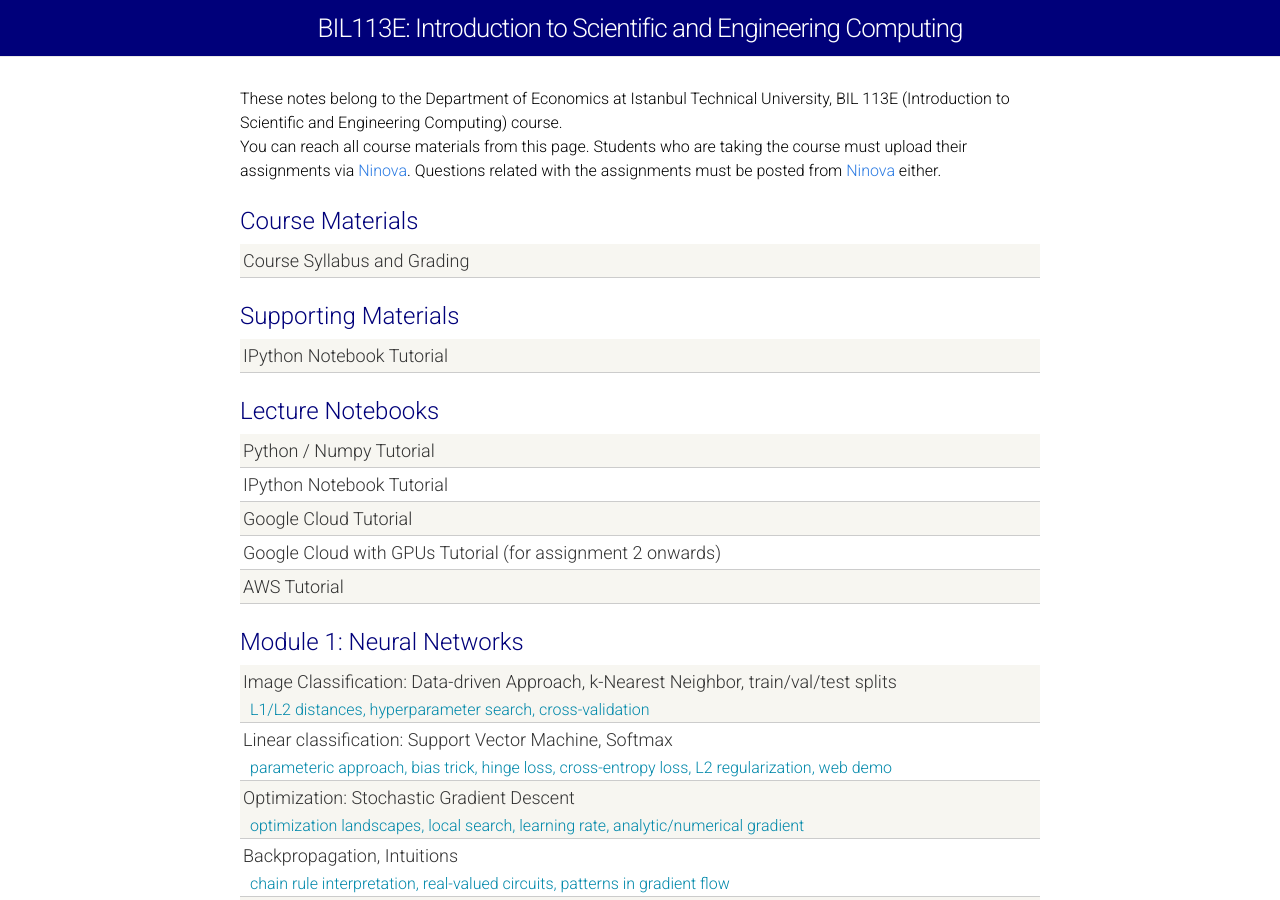
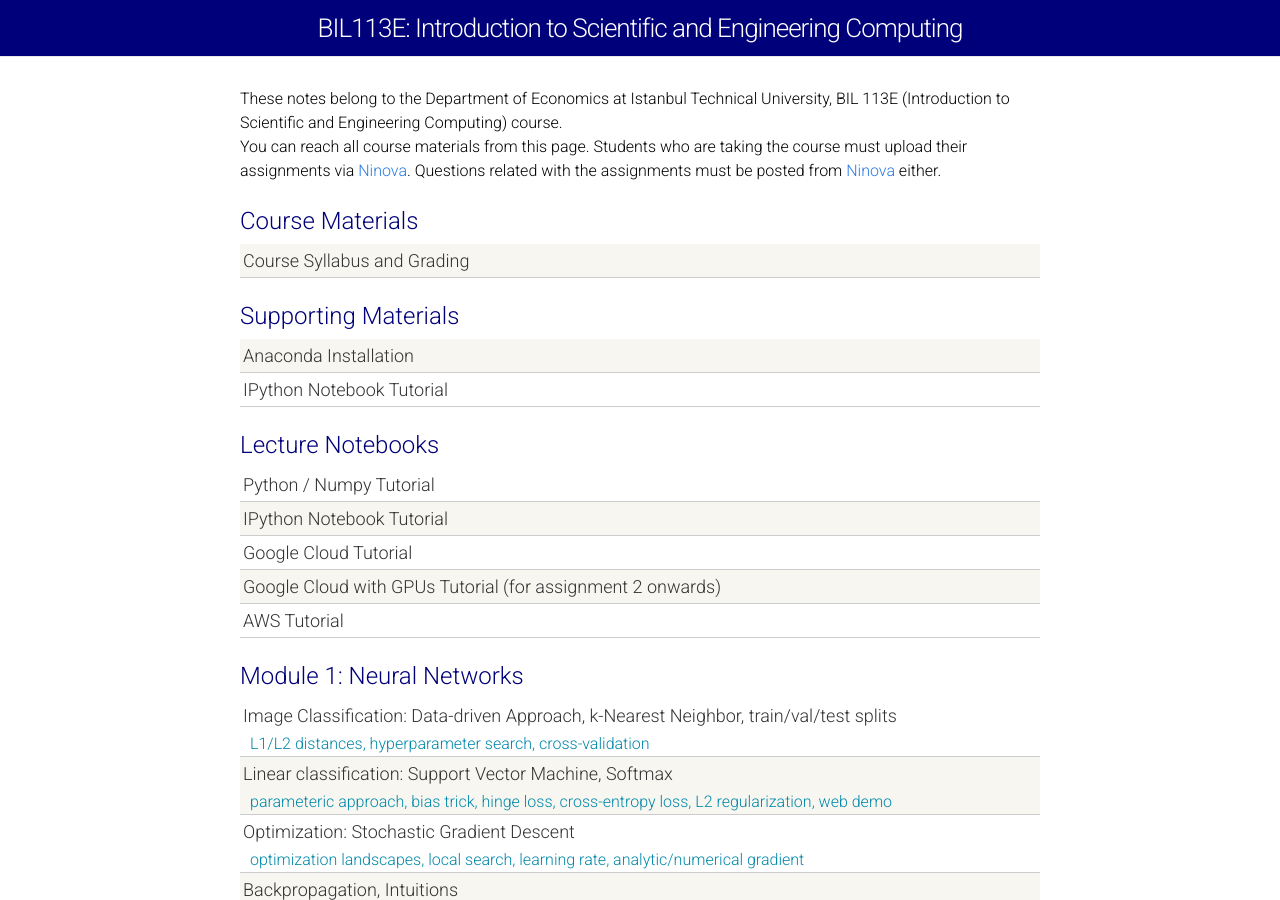
Before and after one commit to itueconomics/bil113e, a Jekyll site: the page built from index.html, in a window 1280 px wide and 900 px high. Built offline with Jekyll 4.4.1, drawn with Linux system fonts in a browser that asks for light colours.

Commit message:
anaconda

```diff
--- a/index.html
+++ b/index.html
@@ -19,6 +19,12 @@ layout: default
     </div>
 
     <div class="module-header">Supporting Materials</div>
+
+    <div class="materials-item">
+      <a href="ipython-tutorial/">
+        Anaconda Installation
+      </a>
+    </div>
 
     <div class="materials-item">
       <a href="ipython-tutorial/">
```
Also changed, not shown: anaconda-install.md (added, +7 -0 lines).
